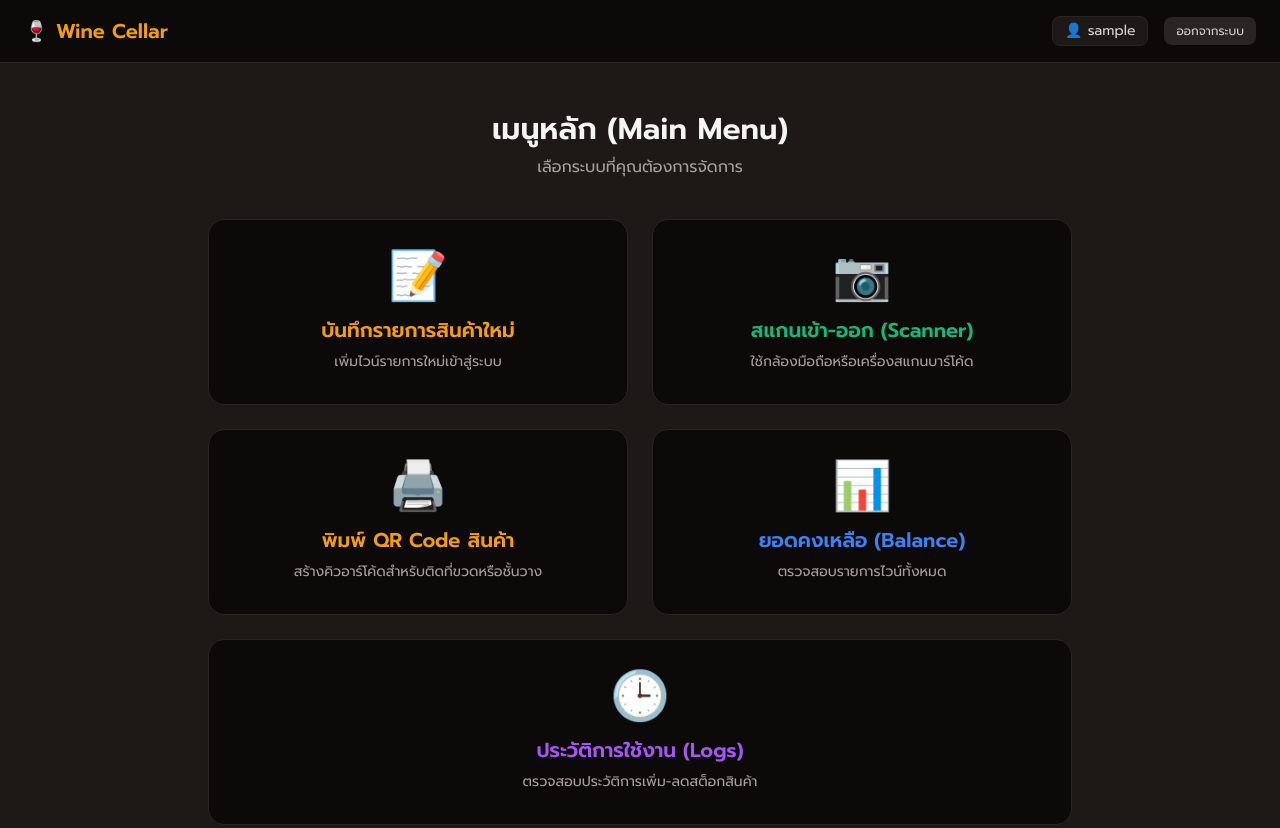
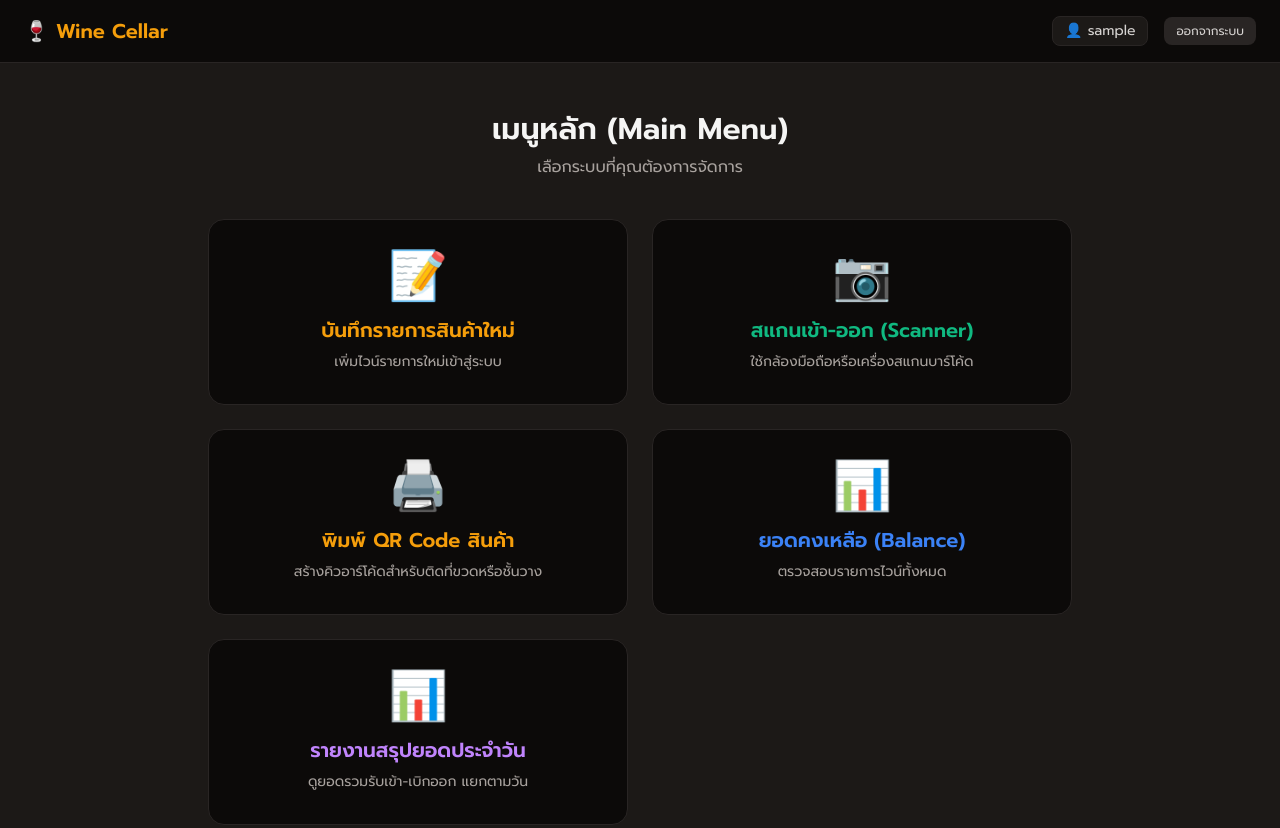
Before and after one commit to Chao8870/wine-stock-web, a website: page public/menu.html in a window 1280 px wide. Shown: the top 828 px of the page. Drawn offline with nearby package versions, Linux system fonts and the light colour scheme; sample sign-in values are in the browser's storage.

Commit message:
Update menu.html

```diff
--- a/public/menu.html
+++ b/public/menu.html
@@ -73,6 +73,13 @@
                 <p class="text-sm text-stone-400 mt-2">ตรวจสอบรายการไวน์ทั้งหมด</p>
             </a>
 
+            <!-- ปุ่มรายงานประจำวัน -->
+            <a href="/report.html" class="bg-stone-950 border border-stone-800 hover:border-purple-500 hover:shadow-[0_0_15px_rgba(168,85,247,0.2)] rounded-2xl p-8 flex flex-col items-center justify-center transition group">
+                <span class="text-5xl mb-4 group-hover:scale-110 transition">📊</span>
+                <h3 class="text-xl font-semibold text-purple-400">รายงานสรุปยอดประจำวัน</h3>
+                <p class="text-sm text-stone-400 mt-2 text-center">ดูยอดรวมรับเข้า-เบิกออก แยกตามวัน</p>
+            </a>
+
             <!-- ปุ่มที่ 5: ประวัติการใช้งาน -->
             <a href="/logs.html" class="bg-stone-950 border border-stone-800 hover:border-purple-500 hover:shadow-[0_0_15px_rgba(168,85,247,0.2)] rounded-2xl p-8 flex flex-col items-center justify-center transition group md:col-span-2">
                 <span class="text-5xl mb-4 group-hover:scale-110 transition">🕒</span>
```
